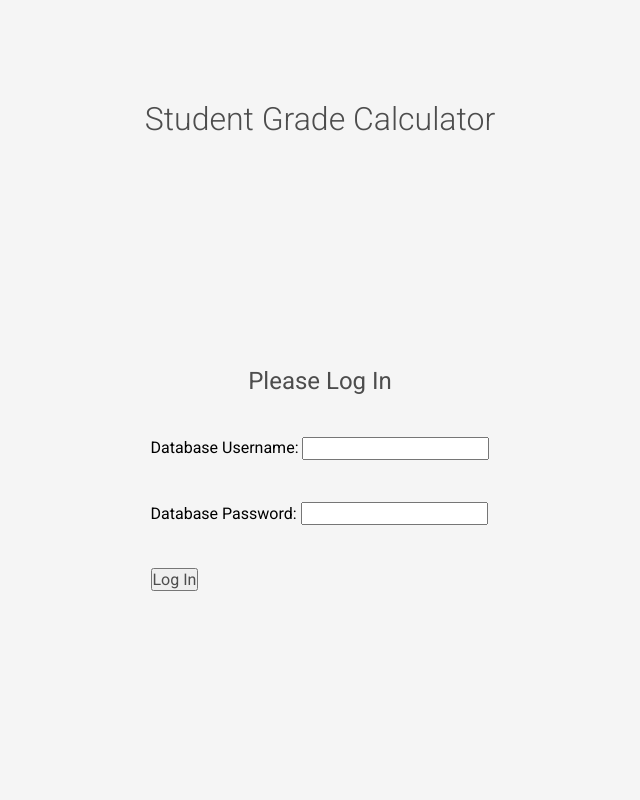
After one commit to SherRao/CP-476, a PHP site: page /login/index.php in a window 1280 px wide. The commit adds this page. Shown: the whole page, without its empty margins (320-960 px from the left). Run offline with PHP 8.4, Linux system fonts and the light colour scheme.

Commit message:
Finish login functionality fully

```diff
--- /dev/null
+++ b/src/login/index.php
@@ -0,0 +1,41 @@
+<?php
+    session_start();
+    if(isset($_SESSION['username']) && isset($_SESSION['password'])) {
+        header("Location: http://localhost:8000", TRUE, 301);
+        exit();
+    }
+?>
+
+<!DOCTYPE html>
+<html lang="en">
+<head>
+    <meta charset="UTF-8">
+    <meta name="viewport" content="width=device-width, initial-scale=1.0">
+    <title>CP 476 Project | Login</title>
+    <link rel="stylesheet" href="../styles.css">
+    <link rel="icon" href="favicon.png" type="image/png">
+    <script src="/login/login.js"></script>
+</head>
+<body>
+    <div class="app-container">
+        <h1 style="margin-top: 100px">Student Grade Calculator</h1>
+        <div class="login-container">
+            <h2>Please Log In</h2>
+            <div id="error-message"></div>
+            <form id="login-form" method="POST">
+                <div>
+                    <label for="username">Database Username:</label>
+                    <input id="username" name="username" type="text" required>
+                </div>
+                <div>
+                    <label for="password">Database Password:</label>
+                    <input id="password" name="password" type="password" required>
+                </div>
+                <div>
+                    <input id="submit" value="Log In" type="submit">
+                </div>
+            </form>
+        </div>
+    </div>
+</body>
+</html>
--- a/src/login/login.js
+++ b/src/login/login.js
@@ -1,10 +1,9 @@
 const onSubmit = (event, form) => {
     event.preventDefault();
-
     const data = new FormData(form);
     const xhr = new XMLHttpRequest();
 
-    xhr.open("POST", "login.php");
+    xhr.open("POST", "/login/login.php");
     xhr.onload = () => onResultReturned(xhr);
     xhr.send(data);
 };
@@ -16,9 +15,11 @@ const onResultReturned = (xhr) => {
         return;
     }
 
+    console.log(xhr.responseText);
     const response = JSON.parse(xhr.responseText);
     if (response.loggedIn) {
-        location.href = "http://localhost:8080/index.html";
+        location.href = "http://localhost:8000";
+        console.log("Hey")
         return
     }
 
```
Also changed, not shown: src/login/login.php (+9 -3 lines).
